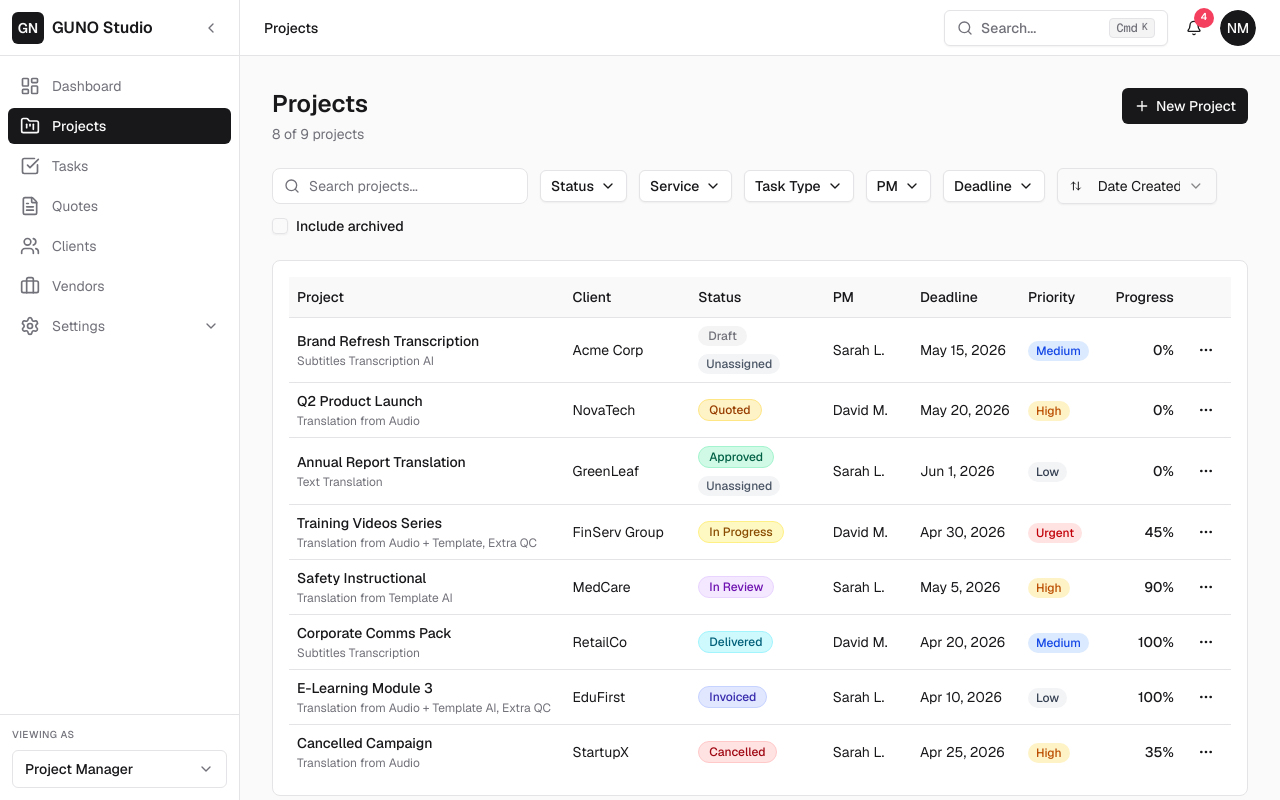
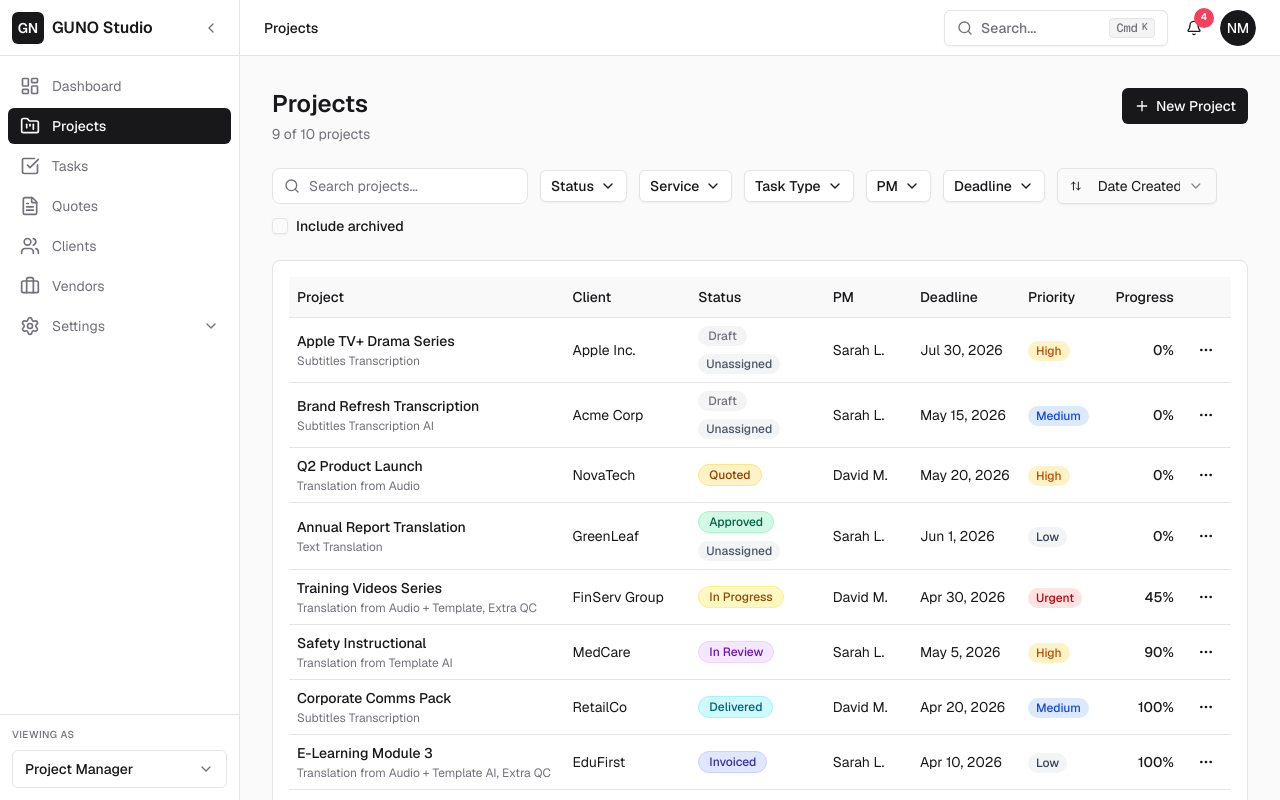
Before and after one commit to guyco77/NG_Proto, a Next.js app: page /projects in a window 1280 px wide. Built offline with nearby package versions, Linux system fonts and the light colour scheme.

Commit message:
feat: add Apple TV+ project to seedProjects
Update seedProjects with new high-priority project details.

```diff
--- a/app/(app)/projects/page.tsx
+++ b/app/(app)/projects/page.tsx
@@ -274,6 +274,23 @@ const clientSeedProjects = [
 // Seed data covering every status per PRD Update PROJ-005
 const seedProjects = [
   {
+    id: 'seed-apple',
+    name: 'Apple TV+ Drama Series',
+    client: 'Apple Inc.',
+    clientId: 'c-apple',
+    status: 'draft',
+    services: ['Subtitles Transcription'],
+    pm: 'Sarah L.',
+    pmId: '1',
+    priority: 'high',
+    deadline: '2026-07-30',
+    progress: 0,
+    createdAt: '2026-04-30T08:00:00Z', // Newest - appears at top
+    isUnassigned: true, // All tasks unassigned (Transcription, Timing, PM Verification, Client Review per service workflow)
+    taskCount: 8, // 4 tasks x 2 languages (ES, FR)
+    languages: ['ES', 'FR'],
+  },
+  {
     id: 'seed-1',
     name: 'Brand Refresh Transcription',
     client: 'Acme Corp',
@@ -285,7 +302,7 @@ const seedProjects = [
     priority: 'medium',
     deadline: '2026-05-15',
     progress: 0,
-    createdAt: '2026-04-29T10:00:00Z', // Newest - appears at top
+    createdAt: '2026-04-29T10:00:00Z',
     isUnassigned: true, // All tasks unassigned
   },
   {
```
